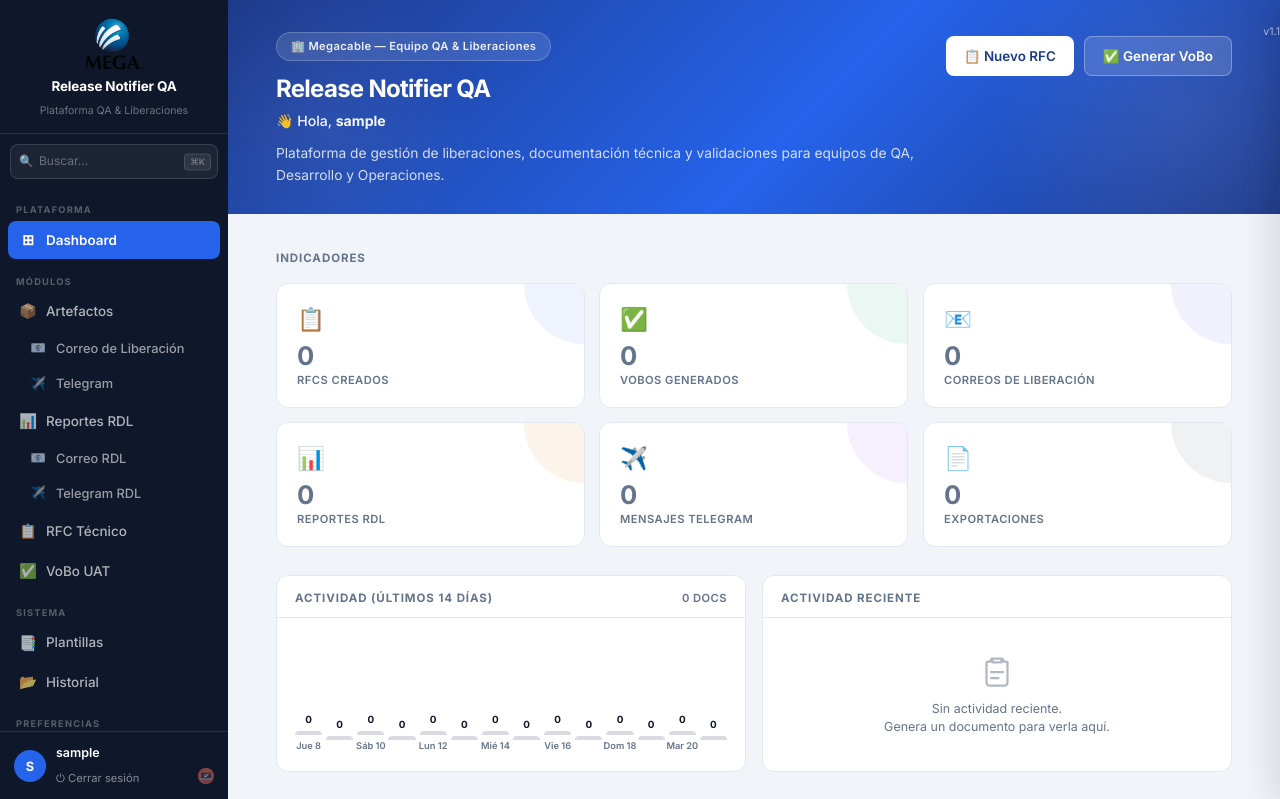
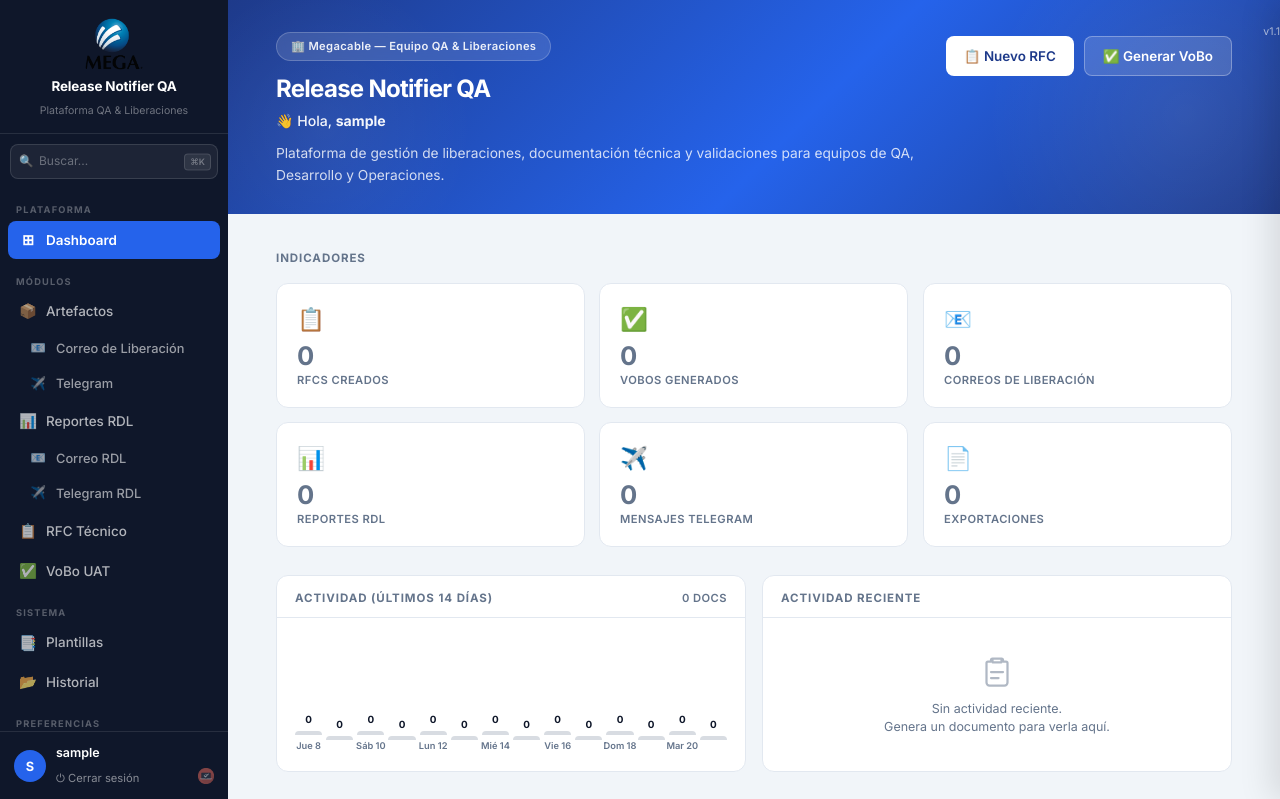
Before and after one commit to pabloloz/release-mail-generator, a Spring Boot app: page / in a window 1280 px wide. Shown: the top 799 px of the page. Run offline with Spring Boot 4, Linux system fonts and the light colour scheme; the visitor is signed in with stand-in values (Sample User, id 1); data that the repository does not hold is empty; some of the project's set-up classes (security, data sources, template engines, error pages and the like) are left out, and stand-ins take their place.

Commit message:
style(dashboard): Etapa 3d - quita circulo decorativo de tarjetas KPI, agrega borde de acento en hover
- Elimina .kpi-card::after y los 6 .kpi-{tono}::after (circulo de fondo en la esquina), asi como su contraparte en dark mode
- Hover ahora usa .kpi-{tono}:hover { border-color: <color del tono> } ademas de la elevacion ya existente (.kpi-card:hover con box-shadow + translateY)
- Los iconos siguen siendo emoji por ahora (el cambio a SVG queda para la Etapa 4, sin tocar en este commit)

```diff
--- a/release-mail-generator/src/main/resources/static/css/dashboard.css
+++ b/release-mail-generator/src/main/resources/static/css/dashboard.css
@@ -292,26 +292,23 @@
     line-height: 1.1; margin-bottom: 2px;
 }
 .kpi-label { font-size: .7rem; font-weight: 600; color: var(--text-muted); text-transform: uppercase; letter-spacing: .04em; }
-.kpi-card::after {
-    content: ''; position: absolute; top: 0; right: 0;
-    width: 60px; height: 60px; border-radius: 0 12px 0 60px;
-    opacity: .08;
-}
 .kpi-blue .kpi-value { color: #2563eb; }
-.kpi-blue::after { background: #2563eb; }
 .kpi-green .kpi-value { color: #059669; }
-.kpi-green::after { background: #059669; }
 .kpi-indigo .kpi-value { color: #4f46e5; }
-.kpi-indigo::after { background: #4f46e5; }
 .kpi-amber .kpi-value { color: #d97706; }
-.kpi-amber::after { background: #d97706; }
 .kpi-purple .kpi-value { color: #7c3aed; }
-.kpi-purple::after { background: #7c3aed; }
 .kpi-slate .kpi-value { color: #475569; }
-.kpi-slate::after { background: #475569; }
 /* Si el valor es 0, color neutro en vez del color del tono (se aplica
    despues de las reglas de tono para ganar por orden de declaracion). */
 .kpi-value.kpi-value-zero { color: var(--text-muted); }
+/* Hover sutil: elevacion (ya definida arriba en .kpi-card:hover) + borde de
+   acento con el color de cada tono, en vez del circulo decorativo de fondo. */
+.kpi-blue:hover { border-color: #2563eb; }
+.kpi-green:hover { border-color: #059669; }
+.kpi-indigo:hover { border-color: #4f46e5; }
+.kpi-amber:hover { border-color: #d97706; }
+.kpi-purple:hover { border-color: #7c3aed; }
+.kpi-slate:hover { border-color: #475569; }
 
 /* ── Dashboard: Drawer de detalle de KPI ───────────────────────────────── */
 .kpi-drawer-overlay { position: fixed; inset: 0; background: rgba(0,0,0,.3); z-index: 9998; opacity: 0; pointer-events: none; transition: opacity .2s; }
@@ -521,7 +518,6 @@
 
 [data-theme="dark"] .kpi-card { background: #1e293b; border-color: var(--border); }
 [data-theme="dark"] .kpi-card:hover { box-shadow: 0 6px 24px rgba(37,99,235,.15); border-color: #3b82f6; }
-[data-theme="dark"] .kpi-card::after { opacity: .12; }
 [data-theme="dark"] .dash-panel { background: #1e293b; border-color: var(--border); }
 [data-theme="dark"] .dash-panel-header { border-bottom-color: var(--border); }
 [data-theme="dark"] .recent-item { border-bottom-color: var(--border); }
```
